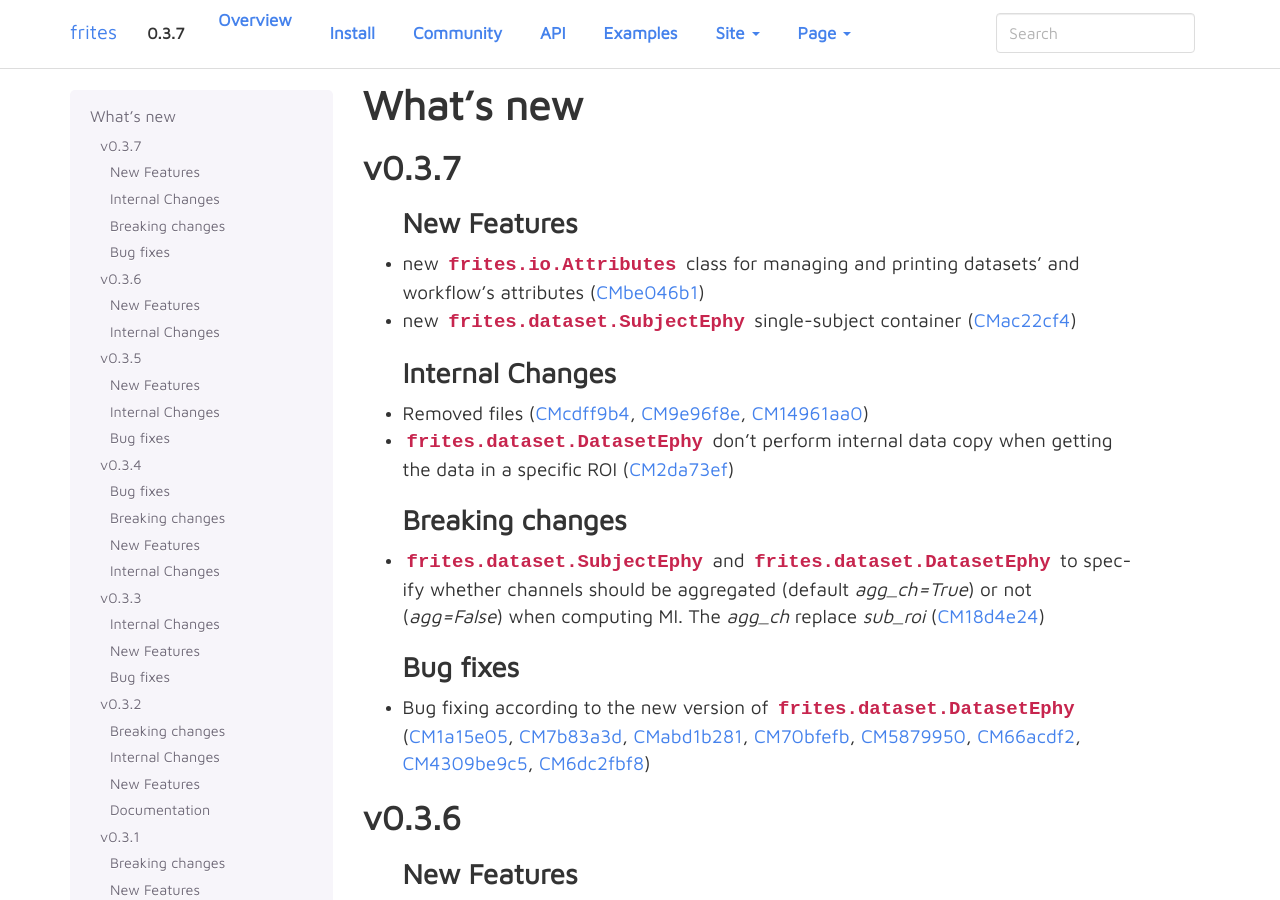
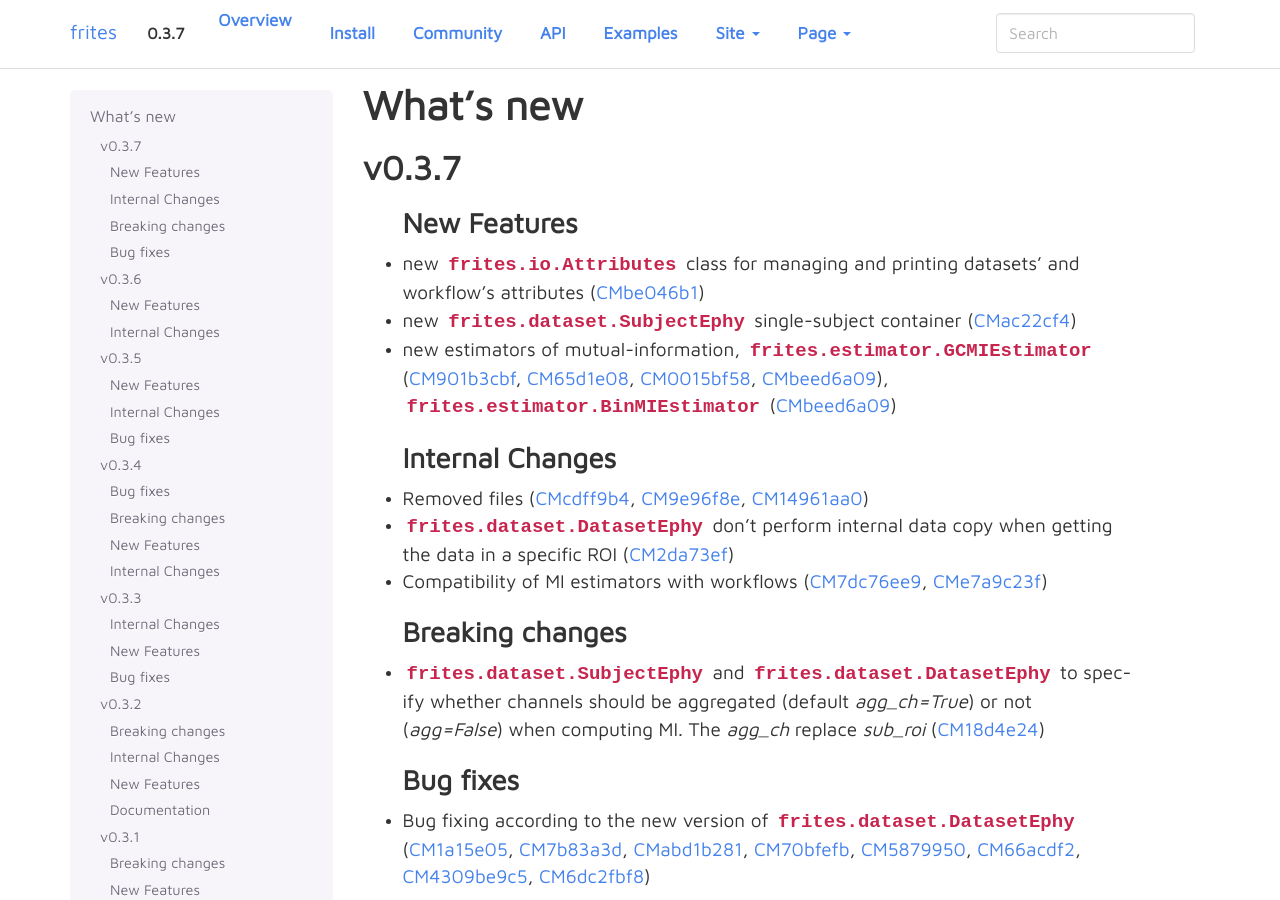
Before and after one commit to brainets/frites, a Sphinx documentation site: the page built from docs/source/whatsnew.rst, in a window 1280 px wide and 900 px high. Built offline with Sphinx 7.4.7, drawn with Linux system fonts in a browser that asks for light colours; pages that are not in the unit, such as notebooks, are missing from menus; cross-references to code outside the pages are shown as plain code.

Commit message:
Update whatsnew

```diff
--- a/docs/source/whatsnew.rst
+++ b/docs/source/whatsnew.rst
@@ -10,11 +10,13 @@ New Features
 ++++++++++++
 * new :py:class:`frites.io.Attributes` class for managing and printing datasets' and workflow's attributes (:commit:`be046b1`)
 * new :py:class:`frites.dataset.SubjectEphy` single-subject container (:commit:`ac22cf4`)
+* new estimators of mutual-information, :py:class:`frites.estimator.GCMIEstimator` (:commit:`901b3cbf`, :commit:`65d1e08`, :commit:`0015bf58`, :commit:`beed6a09`), :py:class:`frites.estimator.BinMIEstimator` (:commit:`beed6a09`)
 
 Internal Changes
 ++++++++++++++++
 * Removed files (:commit:`cdff9b4`, :commit:`9e96f8e`, :commit:`14961aa0`)
 * :py:class:`frites.dataset.DatasetEphy` don't perform internal data copy when getting the data in a specific ROI (:commit:`2da73ef`)
+* Compatibility of MI estimators with workflows (:commit:`7dc76ee9`, :commit:`e7a9c23f`)
 
 Breaking changes
 ++++++++++++++++
```
